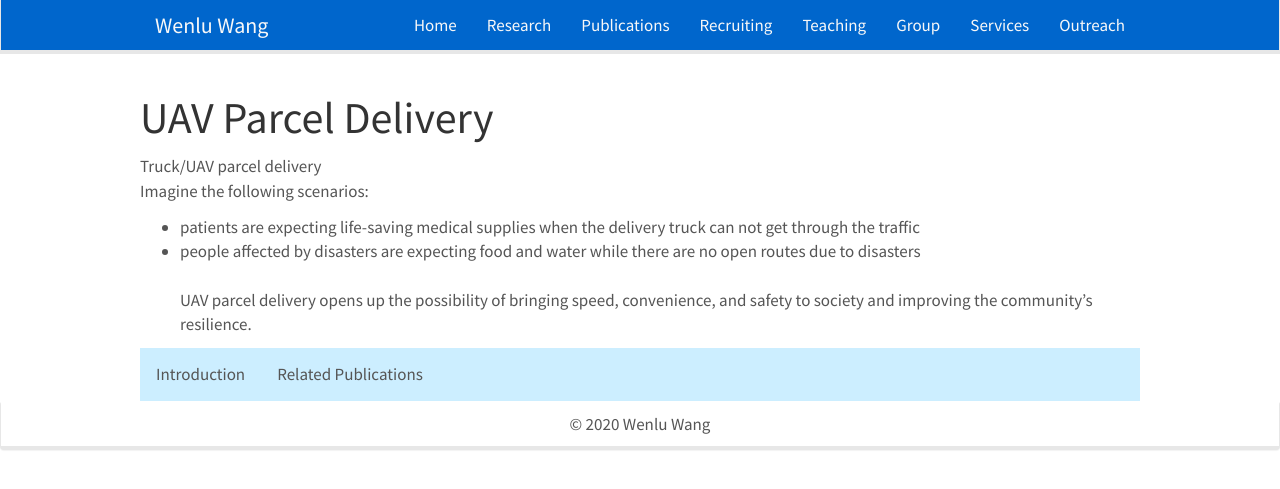
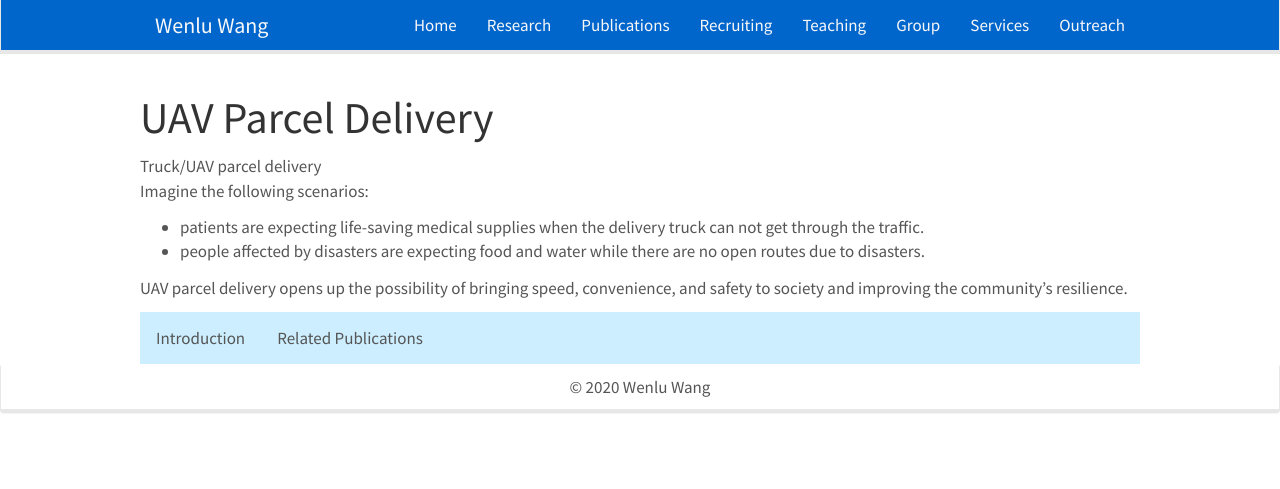
Before and after one commit to WENLU-W/WENLU-W.github.io, a Jekyll site: the page built from docs/_posts/2021-05-01-UAV.md, in a window 1280 px wide. Shown: the top 489 px of the page. Built offline with Jekyll 4.4.1, drawn with Linux system fonts in a browser that asks for light colours; nearby versions of some CDN libraries.

Commit message:
Update 2021-05-01-UAV.md

```diff
--- a/docs/_posts/2021-05-01-UAV.md
+++ b/docs/_posts/2021-05-01-UAV.md
@@ -7,9 +7,9 @@ categories: Project
 
 Truck/UAV parcel delivery<br>
 Imagine the following scenarios:<br>
-- patients are expecting life-saving medical supplies when the delivery truck can not get through the traffic <br>
-- people affected by disasters are expecting food and water while there are no open routes due to disasters<br>
-<br>
+- patients are expecting life-saving medical supplies when the delivery truck can not get through the traffic.
+- people affected by disasters are expecting food and water while there are no open routes due to disasters.
+
 UAV parcel delivery opens up the possibility of bringing speed, convenience, and safety to society and improving the community's resilience.
 
 
```
